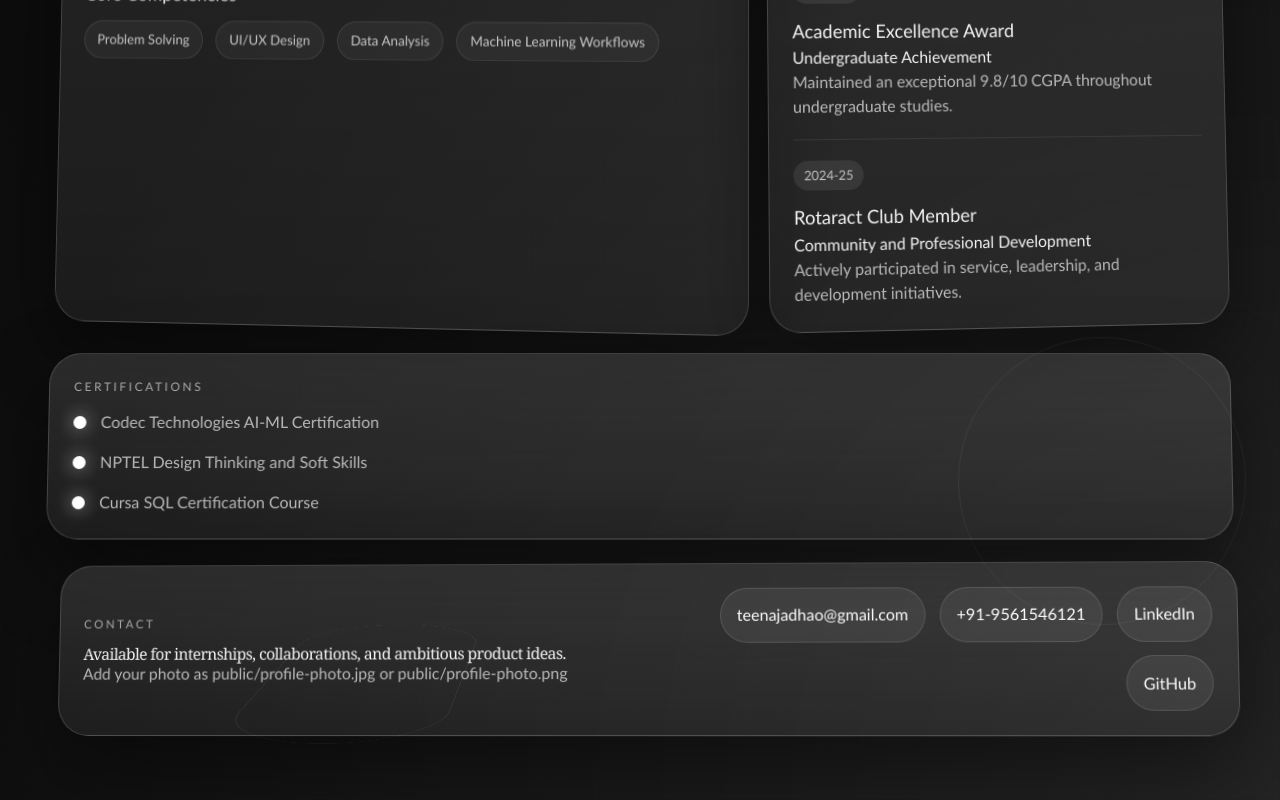
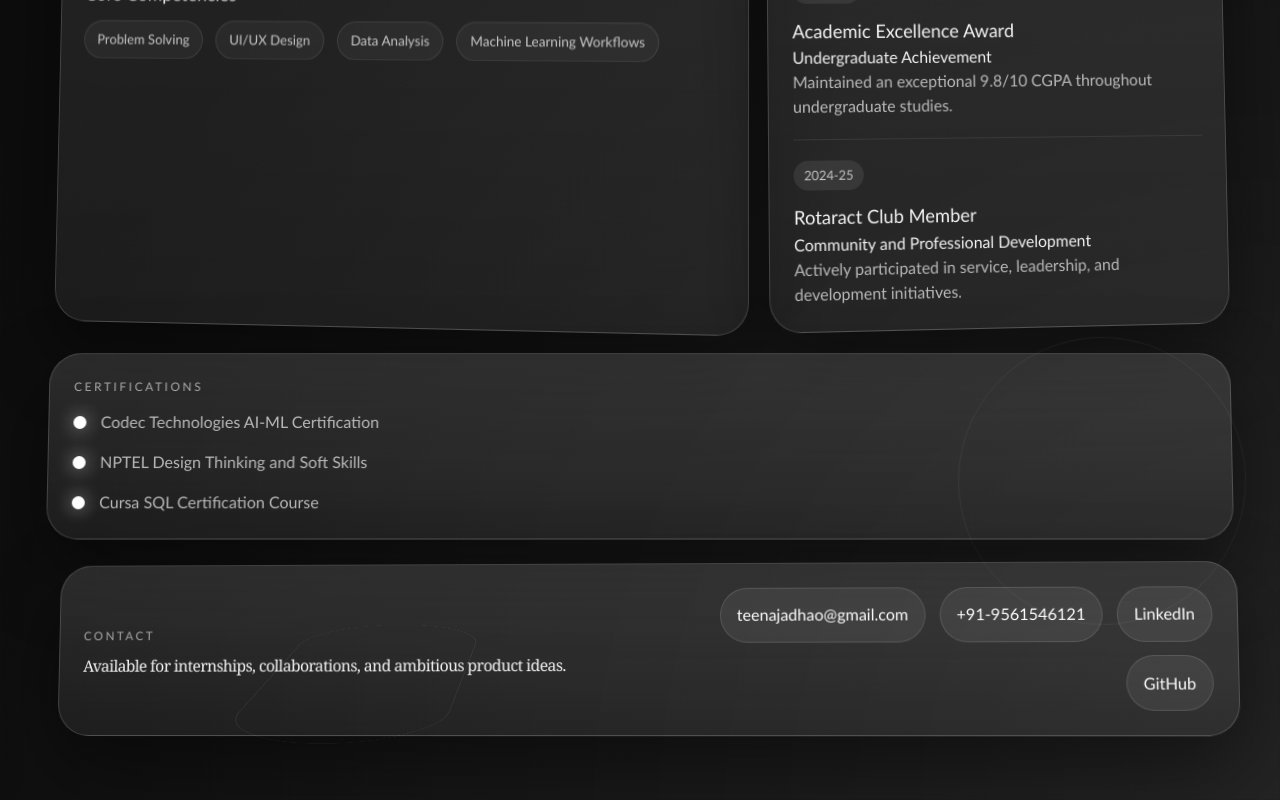
Before and after one commit to teena-grace/teena-portfolio, a Next.js app: page / in a window 1280 px wide. Shown: the part 3359-4159 px from the top of the page. Built offline with nearby package versions, Linux system fonts and the light colour scheme.

Commit message:
Remove photo hint from contact section

```diff
--- a/src/app/page.tsx
+++ b/src/app/page.tsx
@@ -221,7 +221,6 @@ export default function Home() {
           <div>
             <p className="eyebrow">Contact</p>
             <h2>Available for internships, collaborations, and ambitious product ideas.</h2>
-            <p className="contact-note">{portfolio.personal.photoHint}</p>
           </div>
           <div className="contact-actions">
             <a href={`mailto:${portfolio.personal.email}`}>{portfolio.personal.email}</a>
--- a/src/data/portfolio.ts
+++ b/src/data/portfolio.ts
@@ -10,7 +10,6 @@ export const portfolio = {
     email: 'teenajadhao@gmail.com',
     linkedin: 'https://www.linkedin.com/in/teena-jadhao-09894231b',
     github: 'https://github.com/teena-grace',
-    photoHint: 'Add your photo as public/profile-photo.jpg or public/profile-photo.png',
   },
   stats: [
     { label: 'CGPA', value: '9.8/10' },
```
